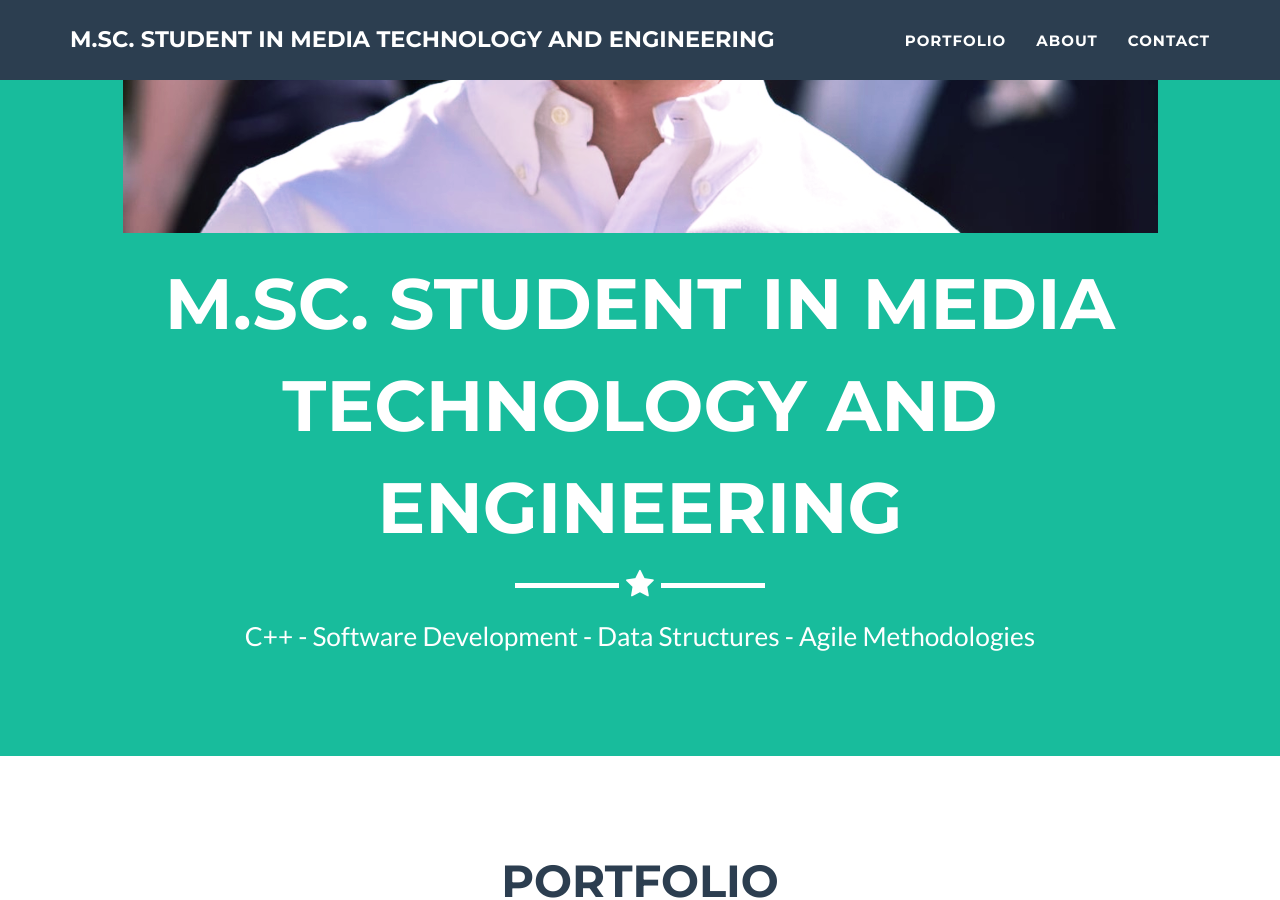
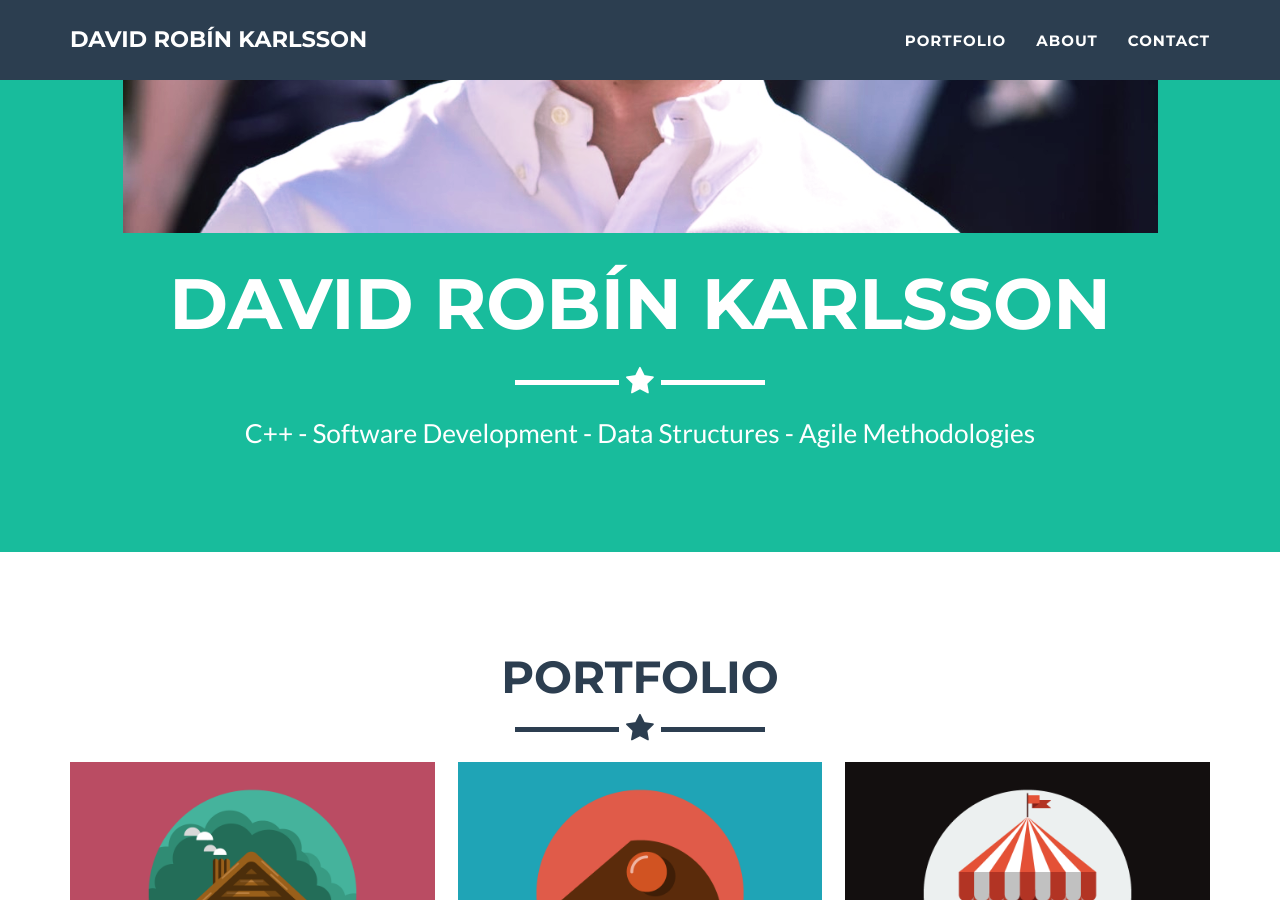
Before and after one commit to veiyas/veiyas.github.io, a Jekyll site: the page built from _posts/2014-07-18-project-1.markdown, in a window 1280 px wide and 900 px high, scrolled down 657 px. Built offline with Jekyll 4.4.1, drawn with Linux system fonts in a browser that asks for light colours.

Commit message:
Testing again

```diff
--- a/_config.yml
+++ b/_config.yml
@@ -1,5 +1,5 @@
 # Site settings
-title: M.Sc. Student in Media Technology and Engineering
+title: David Robín Karlsson
 email: david.robin.karlsson@gmail.com
 url: https://github.com/jeromelachaud/freelancer-theme
 description: "M.Sc. Student with a passion for software engineering and C++."
--- a/_layouts/default.html
+++ b/_layouts/default.html
@@ -9,11 +9,11 @@
 
     <!-- {% if site.contact == "static" %} -->
     <!-- {% include contact_static.html %} -->
-    {% elsif site.contact == "disqus" %}
+    <!-- {% elsif site.contact == "disqus" %}
     {% include contact_disqus.html %}
     {% else %}
     {% include contact.html %}
-    {% endif %}
+    {% endif %} -->
 
     {% include footer.html %}
     {% include modals.html %}
```
